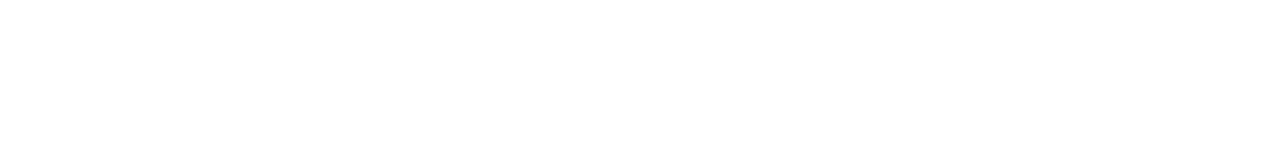
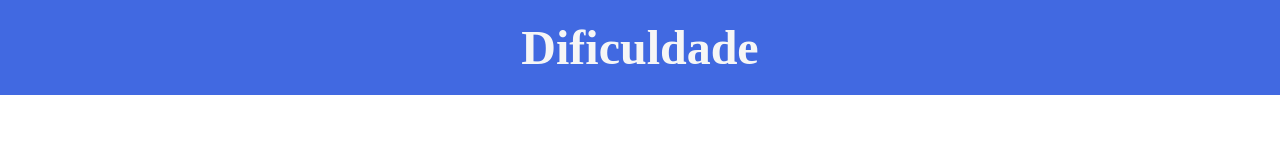
Before and after one commit to Raphael-RYSD/Mini-JavaScript, a plain HTML site: page index.html in a window 1280 px wide. Drawn offline with Linux system fonts and the light colour scheme.

Commit message:
add Title e index
create Tegged Templad String

```diff
--- /dev/null
+++ b/css/reset.css
@@ -0,0 +1,5 @@
+* {
+    margin: 0;
+    padding: 0;
+
+}
--- a/index.html
+++ b/index.html
@@ -7,6 +7,7 @@
         <meta name="viewport" content="width=device-width, initial-scale=1.0">
         <title>Mini - Curso de JavaScript Feliz</title>
         <link rel="shortcut icon" href="#" type="image/x-icon">
+        <link rel="stylesheet" href="./css/reset.css">
     </head>
 
     <body>
--- a/js/components/Title/index.js
+++ b/js/components/Title/index.js
@@ -0,0 +1,9 @@
+
+function Title(css, textContent) {
+    console.log(css)
+    return `
+            <h1 style="${css[0]}">${textContent}
+            </h1>
+
+        `
+}
--- a/js/index.js
+++ b/js/index.js
@@ -1,6 +1,25 @@
-// Array
+// PEGA A DIV ROOT DA TELA
+const root = document.querySelector('#root')
 
-const nome = ["Raphael", "Rychard"]
-const nomes = ['SeuDerick', 'Lucas', 'Ansiente', 'Ryazero', 'Carol', 'Raquel']
+//DECLARA A CONTANTE PARA PEGA O CONTEÚDO
+const textTitle = 'Dificuldade'
 
-console.log(nomes[1])
+
+/*
+    Tagged Tamplade String
+    -> É UMA FUNÇÃO QUE AGENTE PASSA NA FRENTE DELA UMA Tamplade String
+
+        NESSA TEMPLADE STRING, A gente pode usar String e Interpolando quando a gente quiser variaveis ou métodos JavaScript ou Uma String do JavaScript
+
+*/
+const title = Title`
+    text-align: center;
+    color: #f6f6f6;
+    padding: 20px;
+    font-size: 3em;
+    background: royalblue;
+    ${textTitle}
+`
+
+
+root.insertAdjacentHTML("beforeend", title)
```
